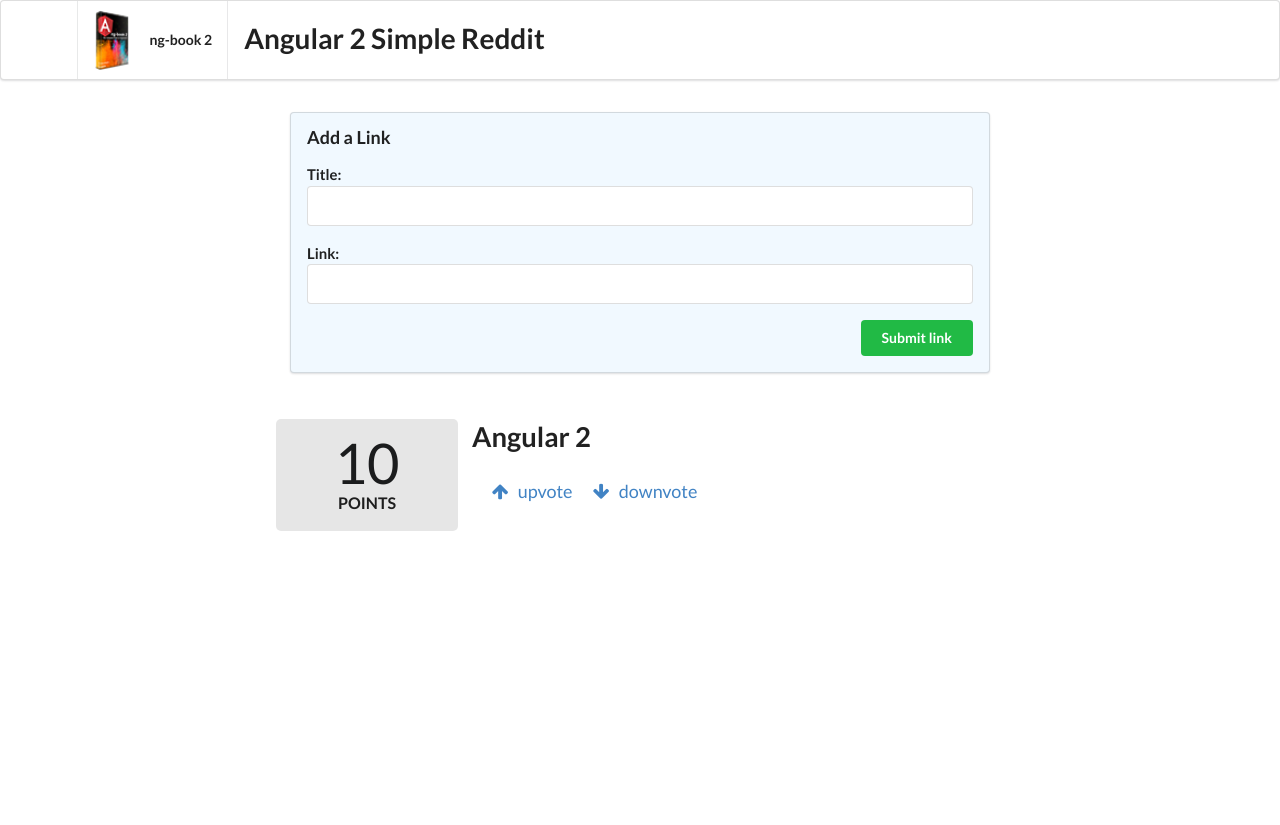
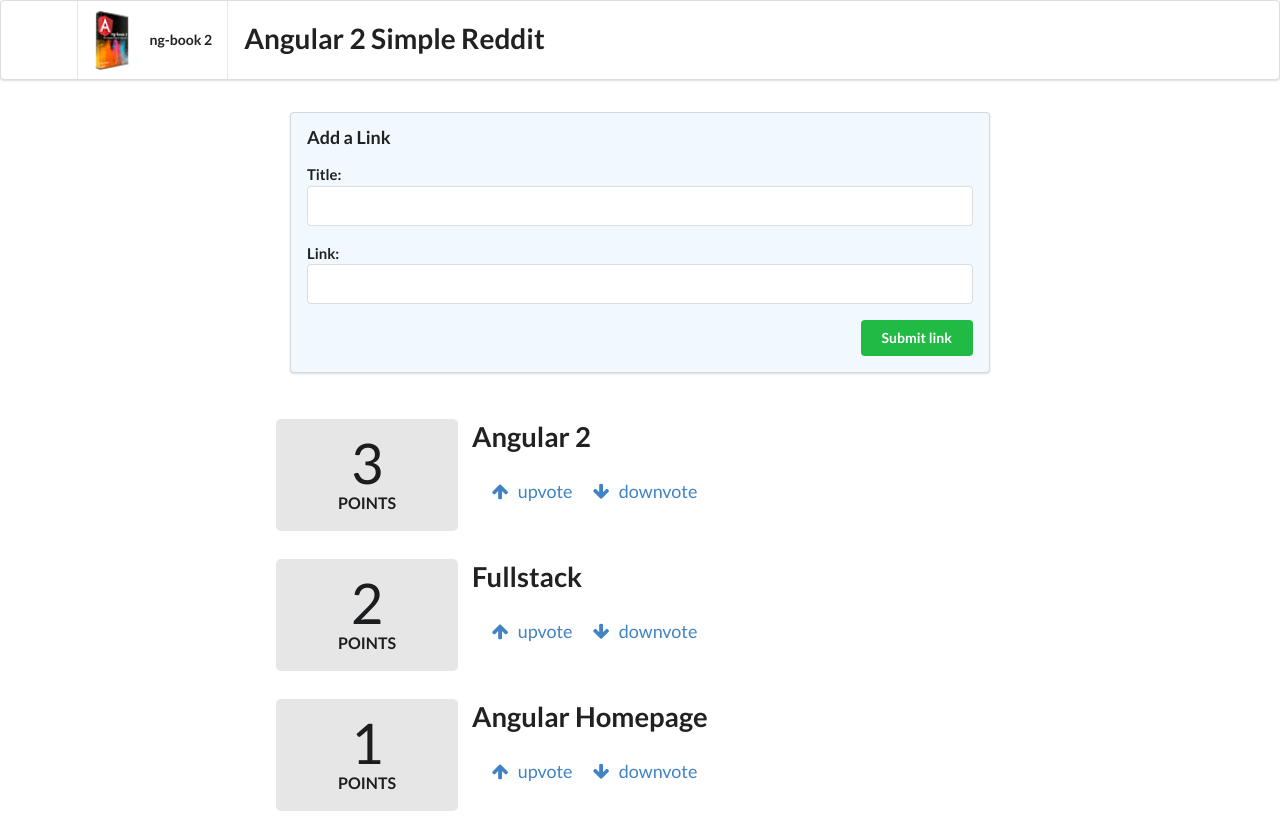
Before and after one commit to SergSlon/angular2_reddit, an Angular app: page / in a window 1280 px wide. Before the commit the page ends 800 px from the top, so only its background shows below. Built offline with nearby package versions, Linux system fonts and the light colour scheme.

Commit message:
List of Articles

```diff
--- a/src/app/app.component.html
+++ b/src/app/app.component.html
@@ -33,5 +33,8 @@
 </form>
 
 <div class="ui grid posts">
-  <app-article></app-article>
+  <app-article
+    *ngFor="let article of articles"
+    [article]="article">
+  </app-article>
 </div>
--- a/src/app/app.component.ts
+++ b/src/app/app.component.ts
@@ -1,4 +1,5 @@
 import { Component } from '@angular/core';
+import { Article } from './article/article.model.ts';
 
 @Component({
   selector: 'app-root',
@@ -7,8 +8,24 @@
 })
 
 export class AppComponent {
+  articles: Article[];
+
+  constructor() {
+    this.articles = [
+      new Article('Angular 2', 'http://angular.io', 3),
+      new Article('Fullstack', 'http://fullstack.io', 2),
+      new Article('Angular Homepage', 'http://angular.io', 1),
+    ];
+  }
+
   addArticle(title: HTMLInputElement, link: HTMLInputElement): boolean {
-    console.log(`Adding article title: ${title.value} and link: ${link.value}`);
+    this.articles.push(
+      new Article(title.value, link.value, 0)
+    );
+
+    title.value = '';
+    link.value = '';
+
     return false;
   }
 }
--- a/src/app/article/article.component.ts
+++ b/src/app/article/article.component.ts
@@ -1,4 +1,4 @@
-import { Component, OnInit } from '@angular/core';
+import { Component, OnInit, Input } from '@angular/core';
 import { Article } from './article.model.ts';
 
 @Component({
@@ -13,22 +13,15 @@
 })
 
 export class ArticleComponent implements OnInit {
-  article: Article;
-
-  constructor() {
-    this.article = new Article(
-      'Angular 2',
-      'http://angular.io',
-      10);
-  }
+  @Input() article: Article;
 
   voteUp(): boolean {
-    this.article.votes += 1;
+    this.article.voteUp();
     return false;
   }
 
   voteDown(): boolean {
-    this.article.votes -= 1;
+    this.article.voteDown();
     return false;
   }
 
```
